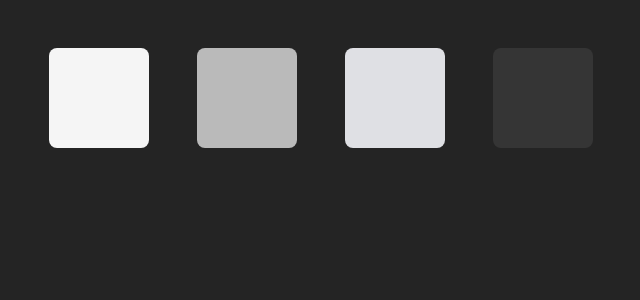
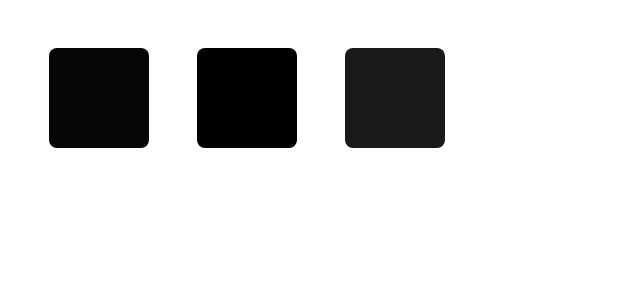
Before and after one commit to ton3l/Historia, a React (Vite) app in the folder app/web/: page / in a window 1280 px wide. Shown: the top 300 px of the page, without its empty margins (319-959 px from the left). Built offline with nearby package versions, Linux system fonts and the light colour scheme.

Commit message:
feat: new better way to set themes in tailwind

```diff
--- a/app/web/index.html
+++ b/app/web/index.html
@@ -1,5 +1,5 @@
 <!doctype html>
-<html lang="en" class="gray">
+<html lang="en" data-theme="dark">
   <head>
     <meta charset="UTF-8" />
     <link rel="icon" type="image/svg+xml" href="/logo-pencil.svg" />
--- a/app/web/src/App.tsx
+++ b/app/web/src/App.tsx
@@ -1,15 +1,14 @@
-import './styles/App.css'
+import './styles/App.css';
 
 function App() {
-
-  return (
-    <div className='container'>
-      <div className='square bg-primary'></div>
-      <div className='square bg-emphasis'></div>
-      <div className='square bg-default'></div>
-      <div className='square bg-neutral'></div>
-    </div>
-  )
+    return (
+        <div className="container">
+            <div className="square bg-primary"></div>
+            <div className="square bg-accent"></div>
+            <div className="square bg-background"></div>
+            <div className="square bg-neutral"></div>
+        </div>
+    );
 }
 
-export default App
+export default App;
--- a/app/web/src/styles/index.css
+++ b/app/web/src/styles/index.css
@@ -1,98 +1,63 @@
 @import 'tailwindcss';
 
 :root {
-    font-family: system-ui, Avenir, Helvetica, Arial, sans-serif;
-    line-height: 1.5;
-    font-weight: 500;
+    --primary: 252, 252, 253;
+    --accent: 254, 254, 255;
+    --background: 241, 241, 241;
+    --neutral: 53, 53, 53;
 
-    color-scheme: light pink gray dark;
-    color: rgba(255, 255, 255, 0.87);
-    background-color: #242424;
+    &[data-theme="dark"] {
+        --primary: 6, 6, 6;
+        --accent: 0, 0, 0;
+        --background: 26, 26, 26;
+        --neutral: 255, 255, 255;
+    }
 
-    font-synthesis: none;
-    text-rendering: optimizeLegibility;
-    -webkit-font-smoothing: antialiased;
-    -moz-osx-font-smoothing: grayscale;
-}
+    &[data-theme="pink"] {
+        --primary: 255, 251, 255;
+        --accent: 255, 184, 244;
+        --background: 255, 227, 251;
+        --neutral: 53, 53, 53;
+    }
 
-@custom-variant dark ( &:where(.dark, .dark *) );
-@custom-variant pink ( &:where(.pink, .pink *) );
-@custom-variant gray ( &:where(.gray, .gray *) );
+    &[data-theme="gray"] {
+        --primary: 245, 245, 245;
+        --accent: 186, 186, 186;
+        --background: 223, 224, 228;
+        --neutral: 53, 53, 53;
+    }
 
-@theme {
-    --color-primary-light: #FCFCFD;
-    --color-emphasis-light: #FEFEFF;
-    --color-background-light: #F1F1F1;
-    --color-neutral-light: #353535;
-
-    --color-primary-pink: #FFFBFF;
-    --color-emphasis-pink: #FFB8F4;
-    --color-background-pink: #FFE3FB;
-    --color-neutral-pink : #353535;
-
-    --color-primary-gray: #F5F5F5;
-    --color-emphasis-gray: #BABABA;
-    --color-background-gray: #DFE0E4;
-    --color-neutral-gray : #353535;
-
-    --color-primary-dark: #060606;
-    --color-emphasis-dark: #000000;
-    --color-background-dark: #1A1A1A;
-    --color-neutral-dark: #FFFFFF;
-}
-
-.bg-primary {
-    background-color: var(--color-primary-light);
-
-    @variant dark {
-        background-color: var(--color-primary-dark);
-    }
-    @variant pink {
-        background-color: var(--color-primary-pink);
-    }
-    @variant gray {
-        background-color: var(--color-primary-gray);
+    &[data-theme="dark"] {
+        --primary: 6, 6, 6;
+        --accent: 0, 0, 0;
+        --background: 26, 26, 26;
+        --neutral: 255, 255, 255;
     }
 }
 
-.bg-emphasis {
-    background-color: var(--color-emphasis-light);
+@theme {
+    --color-primary: rgb(var(--primary));
+    --color-accent: rgb(var(--accent));
+    --color-background: rgb(var(--background));
+    --color-neutral: rgb(var(--neutral));
 
-    @variant dark {
-        background-color: var(--color-emphasis-dark);
-    }
-    @variant pink {
-        background-color: var(--color-emphasis-pink);
-    }
-    @variant gray {
-        background-color: var(--color-emphasis-gray);
-    }
+    --color-primary-light: #fcfcfd;
+    --color-accent-light: #fefeff;
+    --color-background-light: #f1f1f1;
+    --color-neutral-light: #353535;
+
+    --color-primary-pink: #fffbff;
+    --color-accent-pink: #ffb8f4;
+    --color-background-pink: #ffe3fb;
+    --color-neutral-pink: #353535;
+
+    --color-primary-gray: #f5f5f5;
+    --color-accent-gray: #bababa;
+    --color-background-gray: #dfe0e4;
+    --color-neutral-gray: #353535;
+
+    --color-primary-dark: #060606;
+    --color-accent-dark: #000000;
+    --color-background-dark: #1a1a1a;
+    --color-neutral-dark: #ffffff;
 }
-
-.bg-neutral {
-    background-color: var(--color-neutral-light);
-
-    @variant dark {
-        background-color: var(--color-neutral-dark);
-    }
-    @variant pink {
-        background-color: var(--color-neutral-pink);
-    }
-    @variant gray {
-        background-color: var(--color-neutral-gray);
-    }
-}
-
-.bg-default {
-    background-color: var(--color-background-light);
-
-    @variant dark {
-        background-color: var(--color-background-dark);
-    }
-    @variant pink {
-        background-color: var(--color-background-pink);
-    }
-    @variant gray {
-        background-color: var(--color-background-gray);
-    }
-}
```
